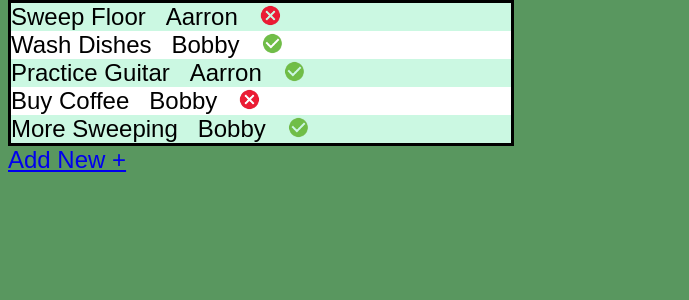
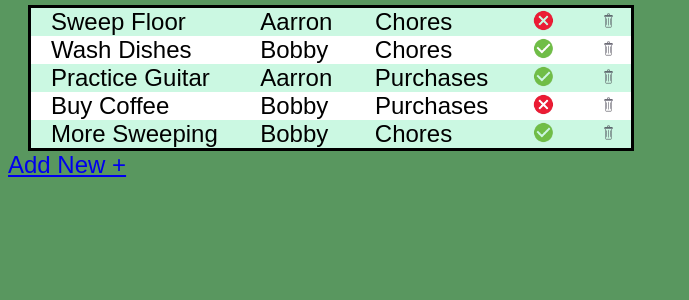
Before and after one commit to Aarron-Wilson/Todo_App, a Django app: page / in a window 1280 px wide. Shown: the part 42-342 px from the top of the page, without its empty margins (0-689 px from the left). Run offline with Django 5.2, Linux system fonts and the light colour scheme; data comes from the database, SQL or seed files in the repository; both versions use the stored data as it was after the commit.

Commit message:
Added delete

```diff
--- a/main/templates/hello.html
+++ b/main/templates/hello.html
@@ -7,20 +7,25 @@
     <div id="ab" style="border-style: solid;border-color: black;">
         {% for a in alltodos %}
         <div  class="maintable" style="display: flex;flex-direction: row;">
-            <div>
+            <div style="width:300px;margin-left:20px;">
                 {{a.Description}}
             </div>
 
-            <div style="margin-left:20px;margin-right:20px;">
+            <div style="margin-left:20px;margin-right:20px;width:150px;">
                 {{a.AssignedPerson.Name}}
             </div>
 
+            <div style="width:200px;">
+            {{a.Catagory.Name}}
+            </div>
+
             {% if a.Finished == True %}
-            <img src="{% static 'done.png' %}" width="25" height="25" onclick='taskCompleteSwitch(this,"{{a.pk}}")'>
+            <img src="{% static 'done.png' %}" width="25" height="25" style="margin-left:30px;margin-right:30px;" onclick='taskCompleteSwitch(this,"{{a.pk}}")'>
             {% else %}
-            <img src="{% static 'notdone.png' %}" width="25" height="25" onclick='taskCompleteSwitch(this,"{{a.pk}}")'>
+            <img src="{% static 'notdone.png' %}" width="25" height="25" style="margin-left:30px;margin-right:30px;" onclick='taskCompleteSwitch(this,"{{a.pk}}")'>
             {% endif %}
 
+            <img src="{% static 'trashcan.png' %}" width="25" height="25" style="margin-left:10px;margin-right:10px;" onclick='deleteTodo(this,"{{a.pk}}")'>
         </div>
         {%endfor%}
     </div>
@@ -68,6 +73,40 @@
             alert('There was a problem with the fetch operation:', error);
         });
     }
+
+    function deleteTodo(clickedTodoControl,todoID){
+        if(confirm("Would you like to delete todo?")){
+            var row = clickedTodoControl.parentNode;
+            row.parentNode.removeChild(row);
+
+            fetch('/api/todo/delete/' + todoID, {
+            method: 'POST',
+            headers: {
+                'Content-Type': 'application/json'
+                //'X-CSRFToken': csrftoken
+            }
+            })
+            .then(response => {
+                // This 'response' is the Response object from the fetch API
+                if (!response.ok) {
+                    // Handle HTTP errors
+                    alert("HTTP Error.");
+                    return;
+                }
+                // Parse the response body as JSON
+                return  response.json();
+            })
+            .then(jsonResponse => {
+                // This 'jsonResponse' is the parsed JSON data
+                if(!(jsonResponse.completed)){
+                    alert("Api error.");
+                }
+            })
+            .catch(error => {
+                alert('There was a problem with the fetch operation:', error);
+            });
+        }
+    }
 </script>
 
 <style>
@@ -93,6 +132,8 @@
     }
 
     #ab {
-        width:500px;
+        width:600px;
+        margin-left:20px;
+        margin-top:5px;
     }
 </style>
--- a/main/urls.py
+++ b/main/urls.py
@@ -9,6 +9,7 @@ urlpatterns = [
     path('',views.main_page,name='home'),
     path("api/",views.testAdd),
     path("api/todo/toggle/<int:todoID>",views.todoCompleteToggle),
+    path("api/todo/delete/<int:todoID>",views.deleteTodo),
     path('addTodo/',TodoCreateView.as_view(),name='todo_add')
 ]
 
--- a/main/views.py
+++ b/main/views.py
@@ -36,3 +36,9 @@ def todoCompleteToggle(request,todoID):
     todo.Finished = not todo.Finished
     todo.save()
     return JsonResponse({'completed':todo.Finished})
+
+@csrf_exempt
+def deleteTodo(request,todoID):
+    todo = Todo.objects.get(pk=todoID)
+    todo.delete()
+    return JsonResponse({'completed':True})
```
Also changed, not shown: db.sqlite3, main/static/trashcan.png (added), static/trashcan.png (added).
